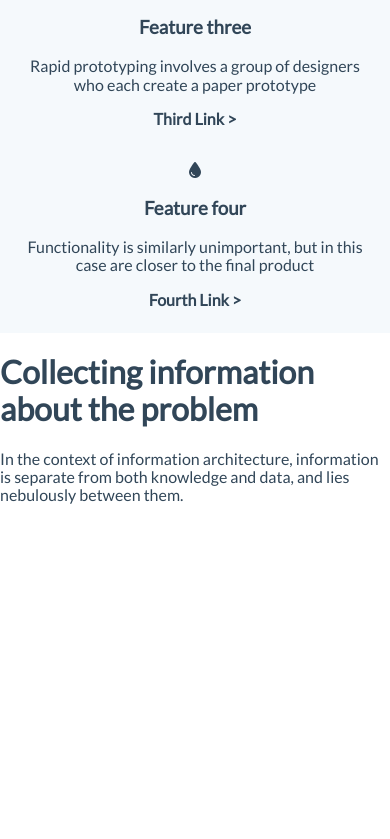
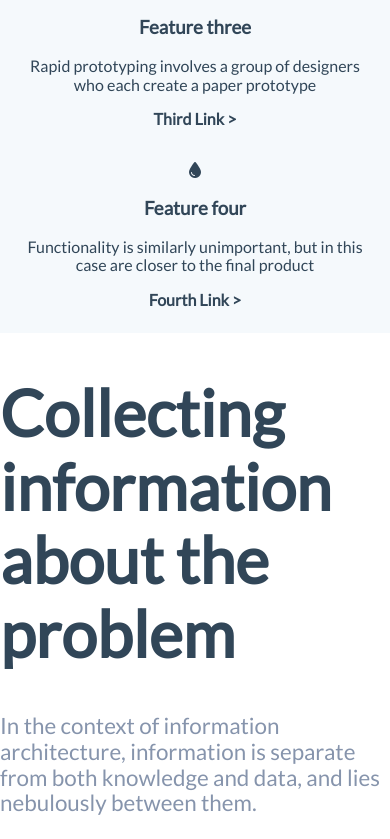
Before and after one commit to Operaismo/Source, a website: page index.html in a window 390 px wide. Shown: the part 1412-2251 px from the top of the page. Before the commit the page ends 1933 px from the top, so only its background shows below. Drawn offline with Linux system fonts and the light colour scheme.

Commit message:
feat: mobile first MVP

```diff
--- a/css/style.css
+++ b/css/style.css
@@ -119,6 +119,16 @@ a:active {
   text-decoration: none;
 }
 
+/* MAIN SECTION 3: COLLECTING INFO */
+.collect-info h1 {
+  font-size: 4em;
+}
+
+.collect-info p {
+  font-size: 1.4em;
+  color: rgb(134, 148, 172);
+}
+
 /* footer {
 
 } */
--- a/index.html
+++ b/index.html
@@ -92,11 +92,13 @@
     <!-- FEATURE END -->
     <hr class="hr-divider" />
     <!-- COLLECTING INFO START -->
-    <h1>Collecting information about the problem</h1>
-    <p>
-      In the context of information architecture, information is separate from
-      both knowledge and data, and lies nebulously between them.
-    </p>
+		<section class="collect-info">
+			<h1>Collecting information about the problem</h1>
+			<p>
+				In the context of information architecture, information is separate from
+				both knowledge and data, and lies nebulously between them.
+			</p>
+		</section>
     <!-- COLLECTING INFO END -->
     <script type="text/javascript" src="js/main.js"></script>
   </body>
```
